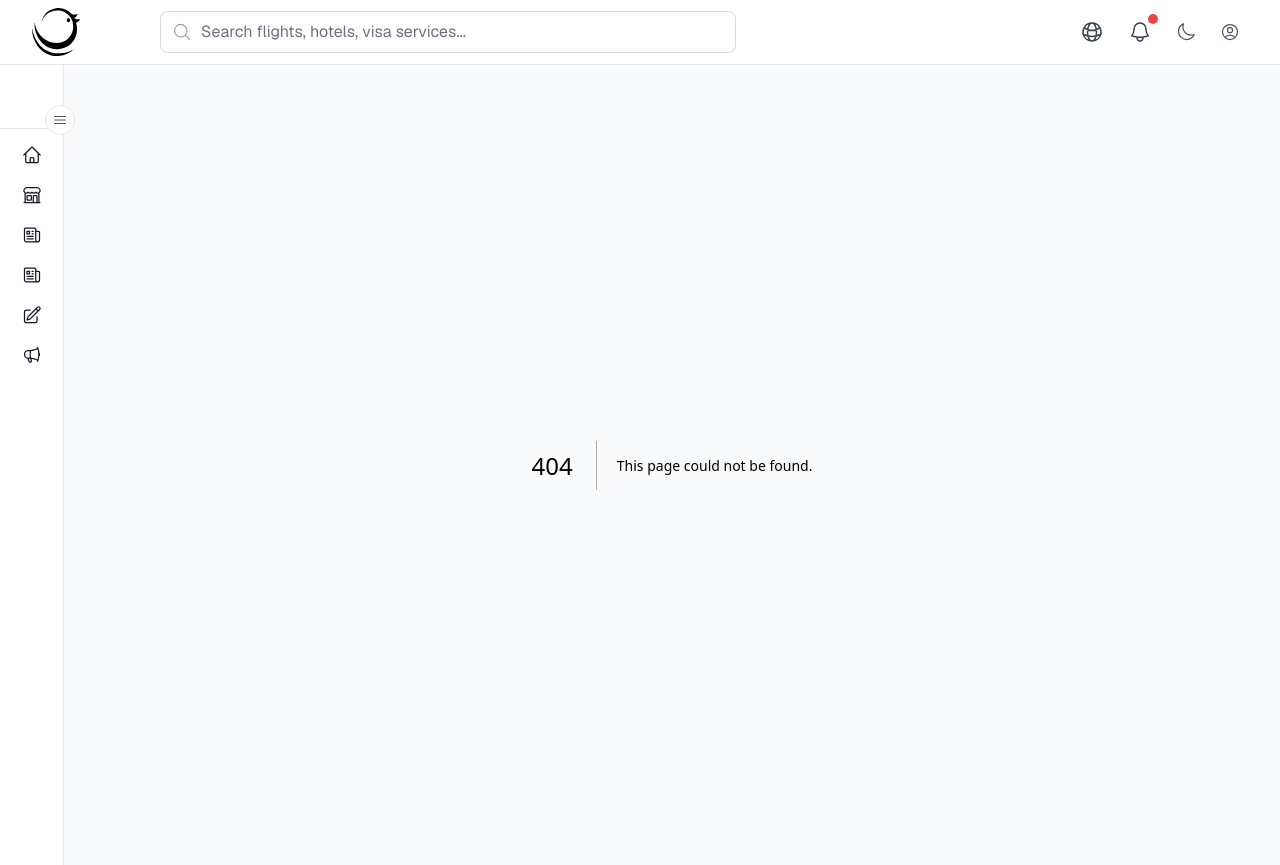
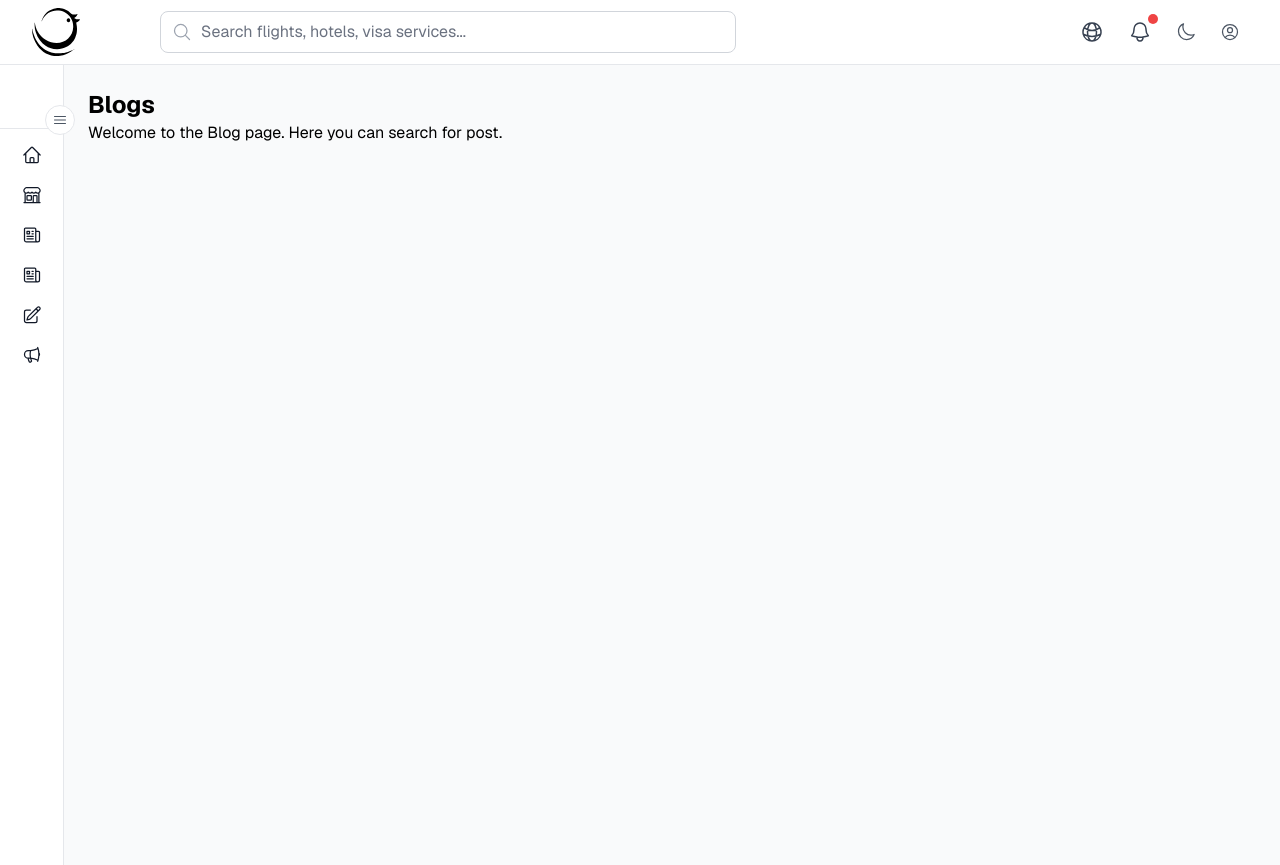
Before and after one commit to ashifbabu/thecityflyers, a Next.js app: page /blog in a window 1280 px wide. Before the commit this address had no page. Built offline with nearby package versions, Linux system fonts and the light colour scheme.

Commit message:
NesxJS 15.1.5 Updated

```diff
--- a/package.json
+++ b/package.json
@@ -10,6 +10,7 @@
   },
   "dependencies": {
     "@geist-ui/core": "^2.3.8",
+    "@geist-ui/icons": "^1.0.2",
     "@geist-ui/react": "^2.2.5",
     "@heroicons/react": "^2.2.0",
     "@hookform/resolvers": "^3.9.0",
--- /dev/null
+++ b/src/app/blog/page.tsx
@@ -0,0 +1,8 @@
+export default function BlogPage() {
+    return (
+        <div className="p-6">
+            <h1 className="text-2xl font-bold">Blogs</h1>
+            <p>Welcome to the Blog page. Here you can search for post.</p>
+        </div>
+    );
+}
--- a/src/components/search/flights/content/SearchContent.tsx
+++ b/src/components/search/flights/content/SearchContent.tsx
@@ -109,7 +109,7 @@ const SearchContent = () => {
 
           {/* Date Selection */}
           <div className="lg:col-span-4">
-            <div className="grid grid-cols-2 gap-0 h-full bg-white dark:bg-black rounded-lg border border-gray-400 dark:border-gray-600 overflow-hidden">
+            <div className="grid grid-cols-2 gap-0 h-full bg-white dark:bg-black rounded-lg border border-gray-400 dark:border-gray-600">
               <DateInput
                 type="departure"
                 value="Select date"
--- a/src/components/search/flights/travelers/TravelersInput.tsx
+++ b/src/components/search/flights/travelers/TravelersInput.tsx
@@ -1,5 +1,5 @@
 import React, { useState, useRef, useEffect } from 'react';
-
+import ChevronDown from '@geist-ui/icons/chevronDown';
 interface TravelersInputProps {
   value: string;
   subValue: string;
@@ -56,6 +56,10 @@ const TravelersInput: React.FC<TravelersInputProps> = ({ value, subValue, onClic
           {adults + children + infants} Travelers
         </div>
         <div className="text-sm text-gray-600 dark:text-gray-400">{subValue}</div>
+          {/* ChevronDown Icon */}
+            <div className="absolute right-4 top-1/2 transform -translate-y-1/2 text-gray-500 dark:text-gray-400">
+              <ChevronDown size={20} />
+            </div>
       </button>
 
       {isOpen && (
```
Also changed, not shown: 1 other file (tests, documents, lock files or other folders).
